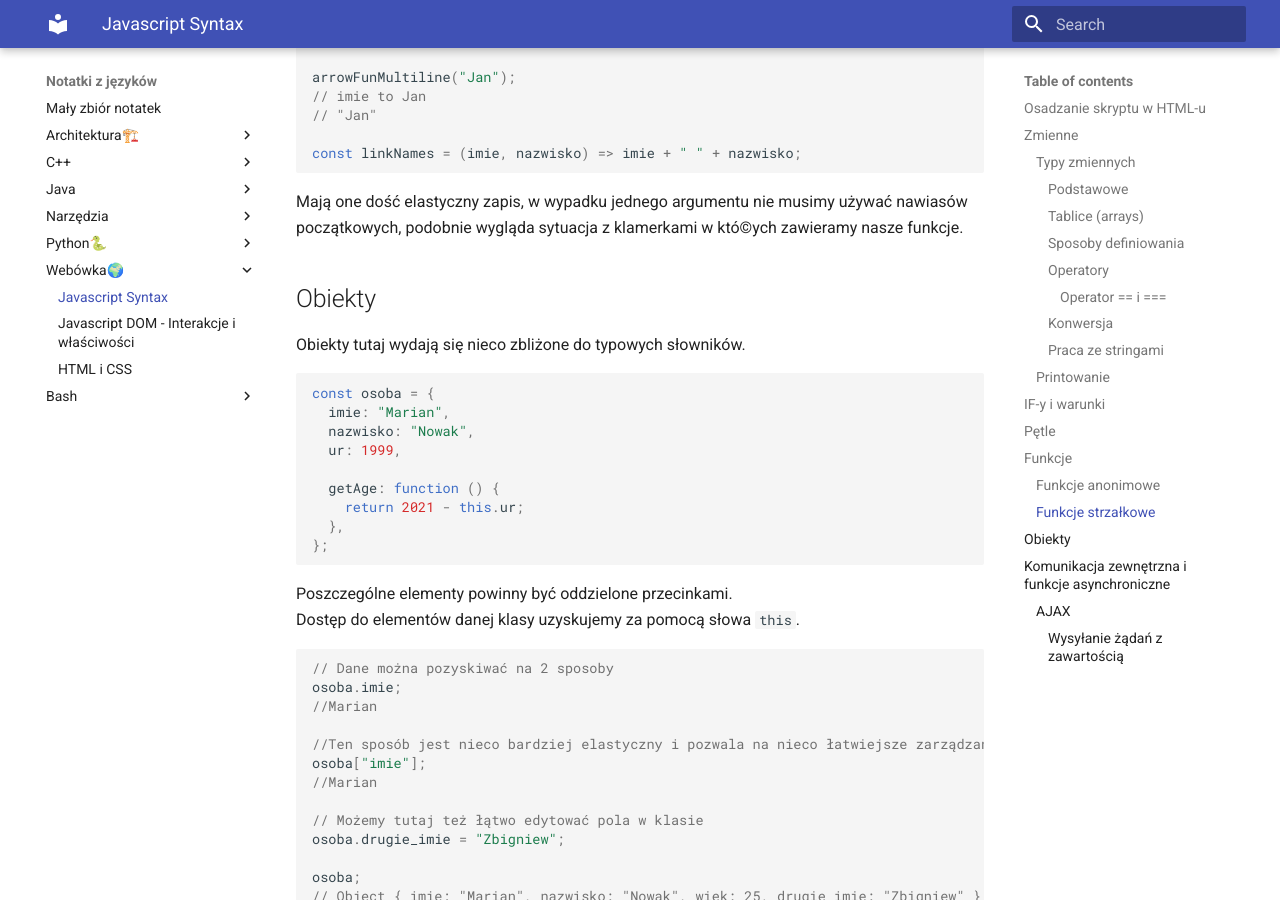
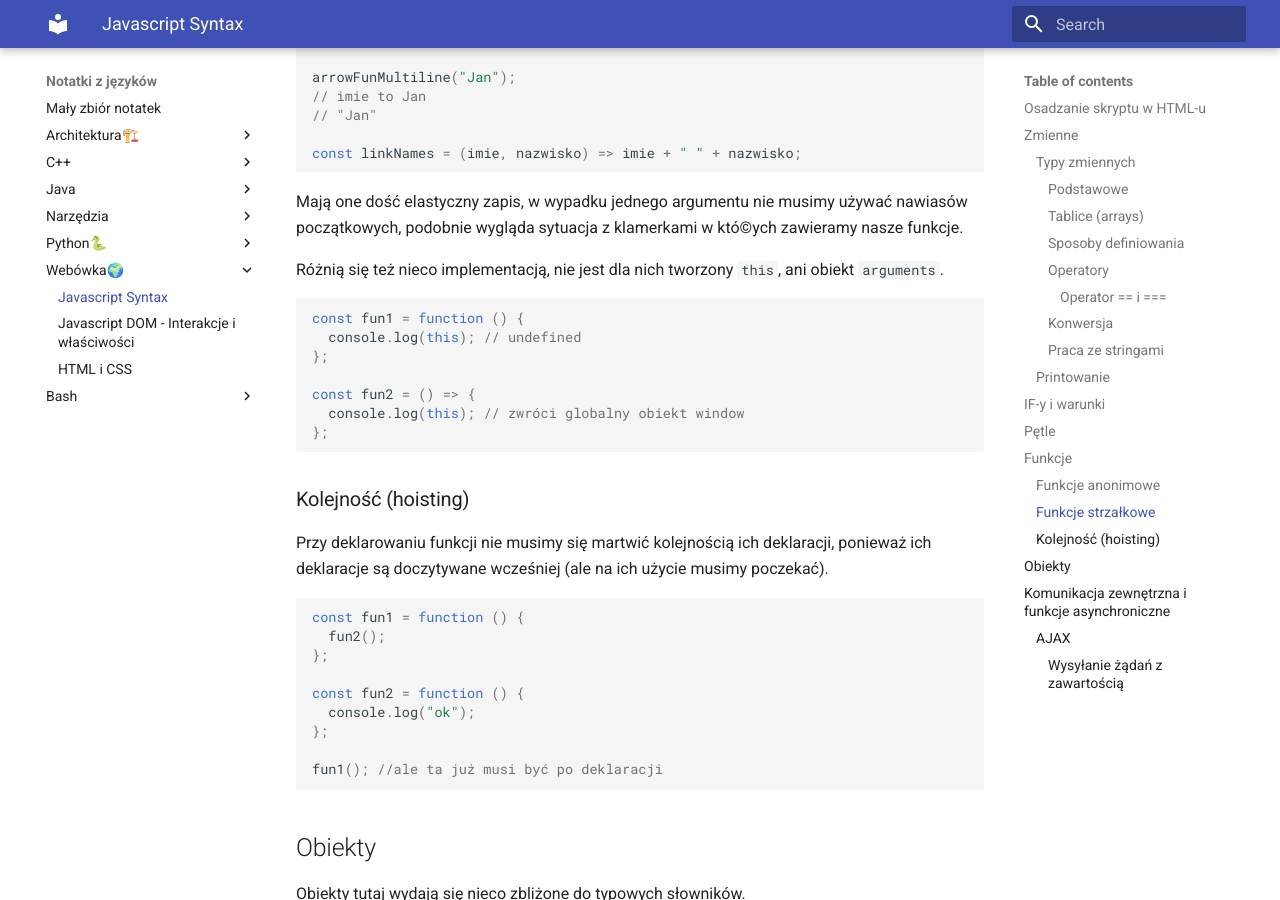
Before and after one commit to pktiuk/notatki_z_jezykow, an MkDocs documentation site: the page built from docs/Webówka🌍/1_javascript_syntax.md, in a window 1280 px wide and 900 px high, scrolled down 8974 px. Built offline with MkDocs 1.6.1 and Material for MkDocs 9.7.7, drawn with Linux system fonts in a browser that asks for light colours.

Commit message:
Słowo this

````diff
--- a/docs/Webówka🌍/1_javascript_syntax.md
+++ b/docs/Webówka🌍/1_javascript_syntax.md
@@ -264,10 +264,8 @@ Mamy:
 - `split(separator=" ")`
 - `replace(co,na_co)`, `replaceAll(co,na_co)`
 
-
 ```js
 let slowo = "";
-
 ```
 
 ### Printowanie
@@ -452,6 +450,34 @@ const linkNames = (imie, nazwisko) => imie + " " + nazwisko;
 
 Mają one dość elastyczny zapis, w wypadku jednego argumentu nie musimy używać nawiasów początkowych, podobnie wygląda sytuacja z klamerkami w któ©ych zawieramy nasze funkcje.
 
+Różnią się też nieco implementacją, nie jest dla nich tworzony `this`, ani obiekt `arguments`.
+
+```js
+const fun1 = function () {
+  console.log(this); // undefined
+};
+
+const fun2 = () => {
+  console.log(this); // zwróci globalny obiekt window
+};
+```
+
+### Kolejność (hoisting)
+
+Przy deklarowaniu funkcji nie musimy się martwić kolejnością ich deklaracji, ponieważ ich deklaracje są doczytywane wcześniej (ale na ich użycie musimy poczekać).
+
+```js
+const fun1 = function () {
+  fun2();
+};
+
+const fun2 = function () {
+  console.log("ok");
+};
+
+fun1(); //ale ta już musi być po deklaracji
+```
+
 ## Obiekty
 
 Obiekty tutaj wydają się nieco zbliżone do typowych słowników.
````
Also changed, not shown: docs/Webówka🌍/2_javascript_interakcje_z_dom.md (+4 -0 lines).
